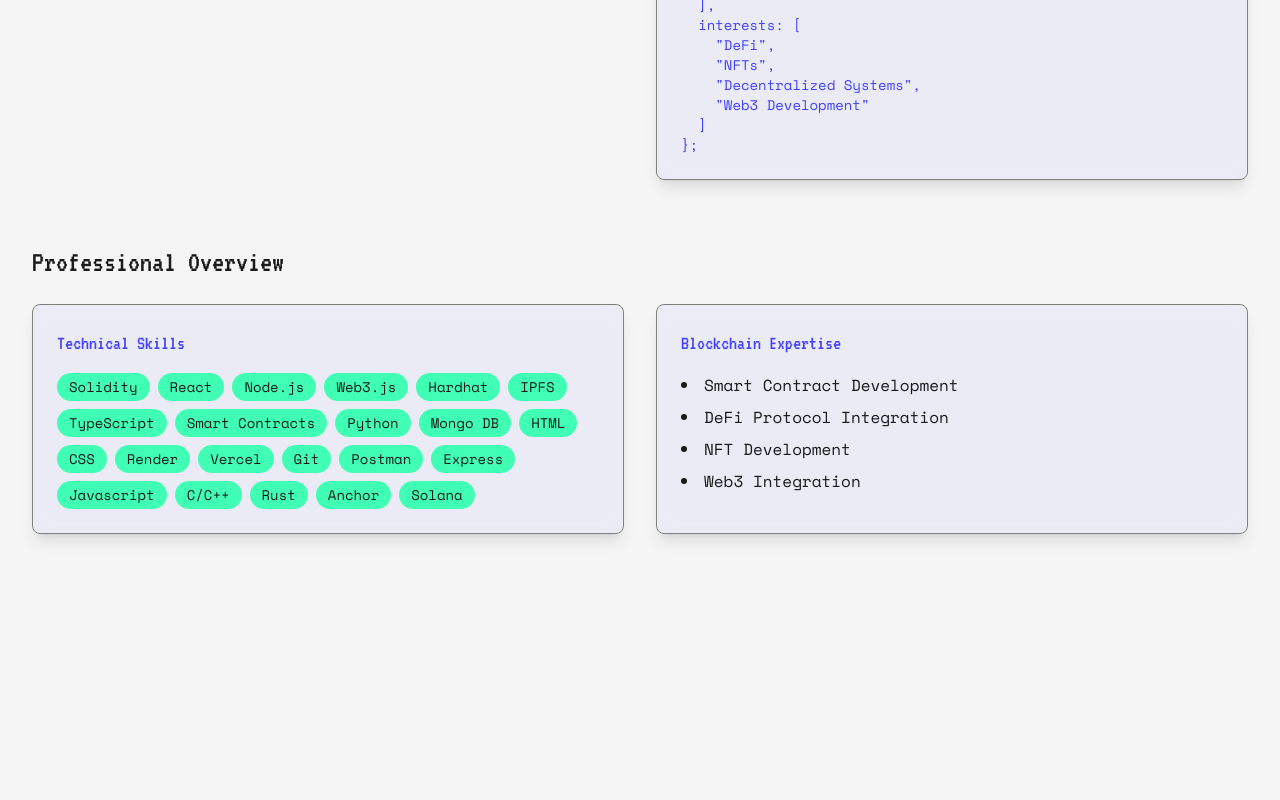
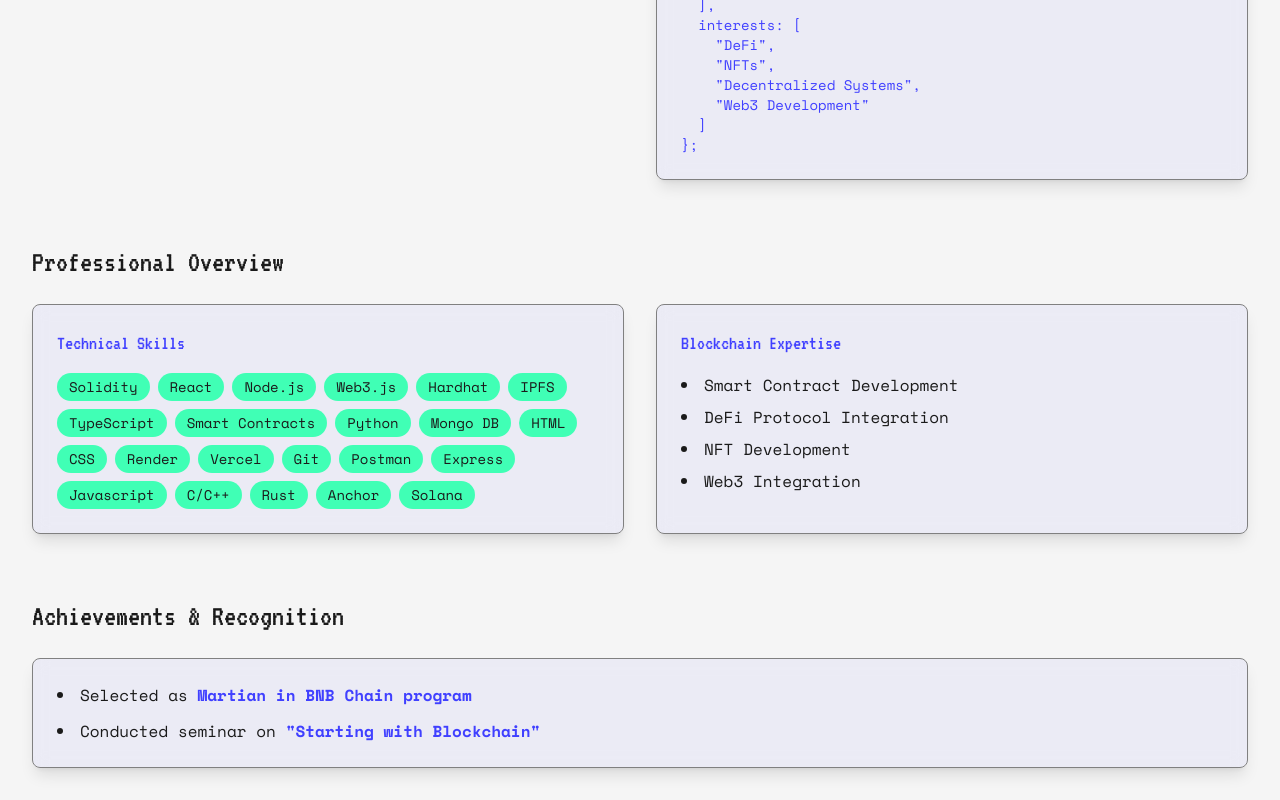
Before and after one commit to raj-1106/unique-portfolio-forge, a React (Vite) app: page / in a window 1280 px wide. Shown: the part 528-1328 px from the top of the page. Before the commit the page ends 1094 px from the top, so only its background shows below. Built offline with nearby package versions, Linux system fonts and the light colour scheme.

Commit message:
Add seminar information

```diff
--- a/src/pages/Index.tsx
+++ b/src/pages/Index.tsx
@@ -123,6 +123,16 @@ const Index = () => {
             </div>
           </div>
         </div>
+
+        <div className="md:col-span-2 space-y-4 md:space-y-6 mt-6 md:mt-8">
+          <h2 className="text-2xl md:text-3xl font-display">Achievements & Recognition</h2>
+          <div className="window bg-retro-blue/5 p-4 md:p-6">
+            <ul className="list-disc list-inside space-y-2 md:space-y-3 text-sm md:text-base text-retro-dark">
+              <li>Selected as <span className="font-bold text-retro-blue">Martian in BNB Chain program</span></li>
+              <li>Conducted seminar on <span className="font-bold text-retro-blue">"Starting with Blockchain"</span></li>
+            </ul>
+          </div>
+        </div>
       </div>
     </div>
   );
```
